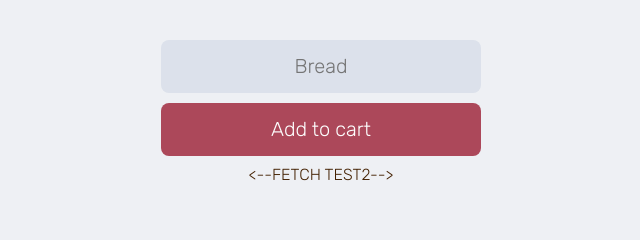
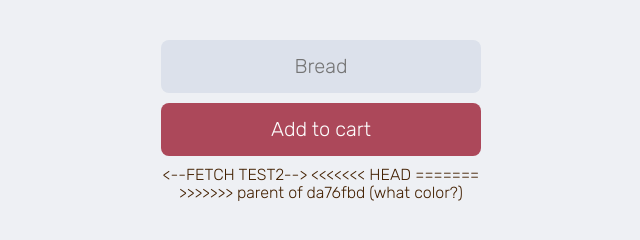
Before and after one commit to havardekodehode/scrimbaMobileAppShoppingList, a website built with Vite: page index.html in a window 1280 px wide. Shown: the whole page, without its empty margins (319-959 px from the left). Built offline with nearby package versions, Linux system fonts and the light colour scheme.

Commit message:
Revert "what color" commit message This reverts commit da76fbd033517a5a1504a755ce126674f8c3780f.

```diff
--- a/index.html
+++ b/index.html
@@ -13,6 +13,12 @@
             <button id="add-button">Add to cart</button>
             <ul id="shopping-list">
                 <--FETCH TEST2-->
+<<<<<<< HEAD
+=======
+                    <!-- Lorem ipsum dolor, sit amet consectetur adipisicing elit. Ducimus beatae iste quas soluta sit earum dolorum asperiores. Natus rerum esse aspernatur placeat iusto voluptas doloribus eius repellat, est, magni autem. -->
+                <!-- <li>Oranges</li>
+                <li>Hot Dogs</li> -->
+>>>>>>> parent of da76fbd (what color?)
             </ul>
         </div>
         <script src="index.js" type="module"></script>
```
